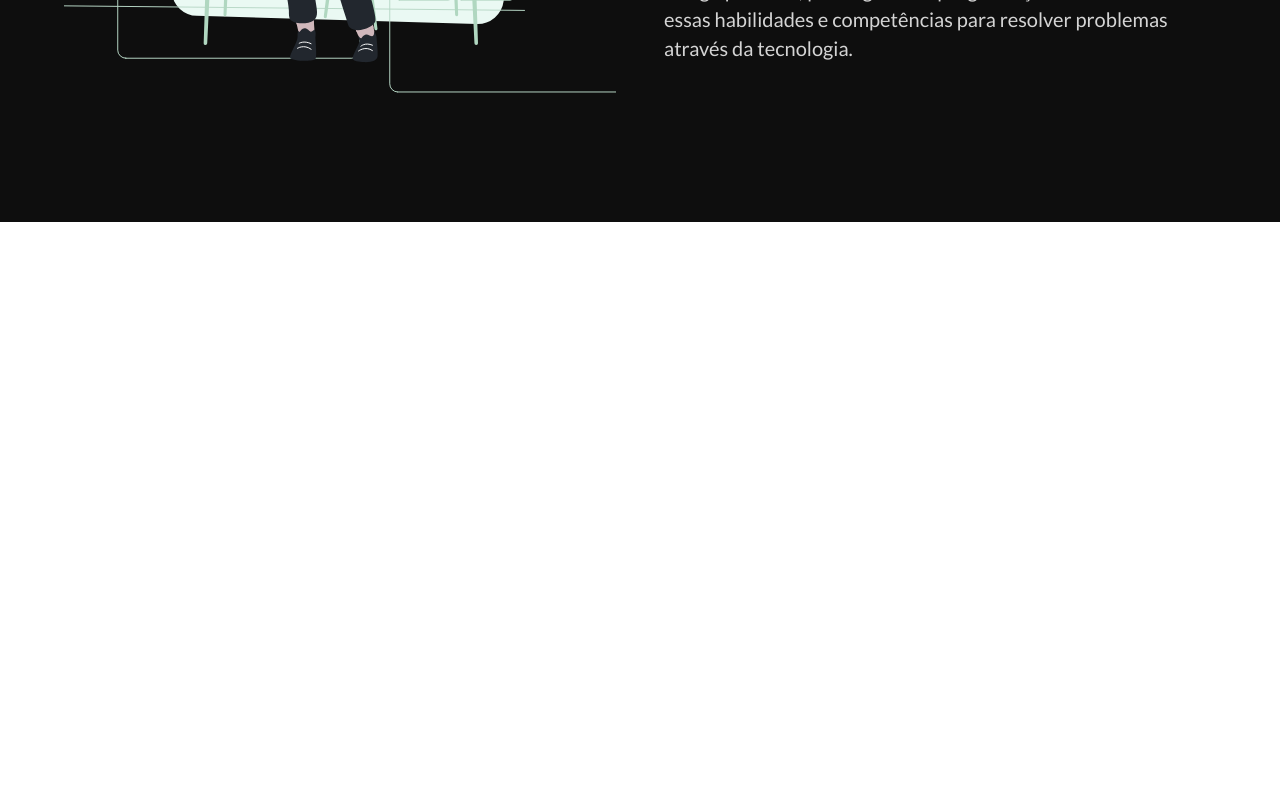
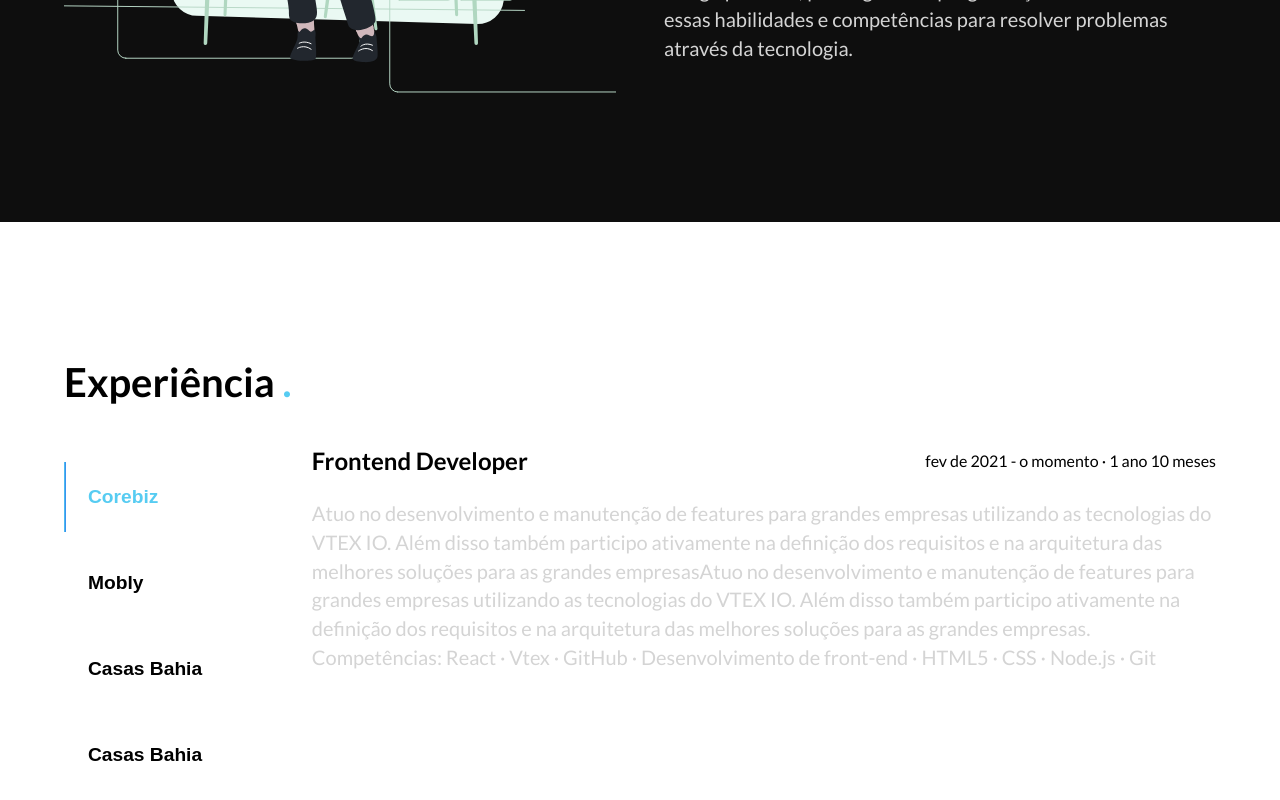
Before and after one commit to thallesyam/my-website, a Next.js app: page / in a window 1280 px wide. Shown: the part 1170-1970 px from the top of the page. Before the commit the page ends 1392 px from the top, so only its background shows below. Built offline with nearby package versions, Linux system fonts and the light colour scheme.

Commit message:
feat: create experience section

```diff
--- /dev/null
+++ b/src/components/ExperienceSection/index.tsx
@@ -0,0 +1,82 @@
+import { useState } from 'react'
+import { React } from '../../assets/React'
+
+import style from './styles.module.scss'
+
+const jobs = [
+  {
+    id: 1,
+    company: 'Corebiz',
+    role: 'Frontend Developer',
+    period: 'fev de 2021 - o momento · 1 ano 10 meses',
+    description:
+      'Atuo no desenvolvimento e manutenção de features para grandes empresas utilizando as tecnologias do VTEX IO. Além disso também participo ativamente na definição dos requisitos e na arquitetura das melhores soluções para as grandes empresasAtuo no desenvolvimento e manutenção de features para grandes empresas utilizando as tecnologias do VTEX IO. Além disso também participo ativamente na definição dos requisitos e na arquitetura das melhores soluções para as grandes empresas. Competências: React · Vtex · GitHub · Desenvolvimento de front-end · HTML5 · CSS · Node.js · Git',
+  },
+  {
+    id: 2,
+    company: 'Mobly',
+    role: 'Estágio Frontend',
+    period: 'jul de 2020 - fev de 2021 · 8 meses',
+    description:
+      'Criação de novas funcionalidades, automação de processos e participação ativa em todas as etapas de uma equipe de marketing.Criação de novas funcionalidades, automação de processos e participação ativa em todas as etapas de uma equipe de marketing. Competências: Salesforce.com · JavaScript · JQuery · HTML5 · CSS · Node.js',
+  },
+  {
+    id: 3,
+    company: 'Casas Bahia',
+    role: 'Vendedor',
+    period: 'nov de 2019 - jul de 2020 · 9 meses',
+    description:
+      'Atuei como vendedor criando excelentes experiências de compra, orientando os clientes e oferencendo os melhores produtos e serviços disponíveis Atuei como vendedor criando excelentes experiências de compra, orientando os clientes e oferencendo os melhores produtos e serviços disponíveis. Competências: Vendas · Atendimento ao cliente · Comunicação · Comunicação intercultural',
+  },
+  {
+    id: 4,
+    company: 'Casas Bahia',
+    role: 'Jovem Aprendiz',
+    period: 'mar de 2018 - ago de 2019 · 1 ano 6 meses',
+    description:
+      'Como aprendiz trabalhei em diversos setores e aprendi diversas funções, entre elas o crediário, vendas e o estoque. Durante esse período desempenhei funções administrativas, vendas e de logística.Como aprendiz trabalhei em diversos setores e aprendi diversas funções, entre elas o crediário, vendas e o estoque. Durante esse período desempenhei funções administrativas, vendas e de logística. Competências: Vendas · Atendimento ao cliente · Comunicação',
+  },
+]
+
+export function ExperienceSection() {
+  const [selectedIdCompany, setSelectedIdCompany] = useState(1)
+  const company = jobs.find((job) => job.id === selectedIdCompany)
+
+  return (
+    <section className={style.experience}>
+      <section>
+        <h3>
+          Experiência <span>.</span>
+        </h3>
+
+        <div className={style.container}>
+          <div className={style.tab_container}>
+            {jobs.map((job) => (
+              <button
+                onClick={() => setSelectedIdCompany(job.id)}
+                key={job.id}
+                className={`
+                  ${style.tab_item}
+                  ${selectedIdCompany === job.id && style.isActive}
+                `}
+              >
+                <p>{job.company}</p>
+              </button>
+            ))}
+          </div>
+
+          <div className={style.content_container}>
+            <div className={style.content_header}>
+              <p>{company?.role}</p>
+              <span>{company?.period}</span>
+            </div>
+
+            <div className={style.content_body}>
+              <p>{company?.description}</p>
+            </div>
+          </div>
+        </div>
+      </section>
+    </section>
+  )
+}
--- /dev/null
+++ b/src/components/ExperienceSection/styles.module.scss
@@ -0,0 +1,88 @@
+@import '../../styles/variables.scss';
+
+.experience {
+  padding: 6rem 4rem;
+
+  > section {
+    max-width: 77rem;
+    margin: 0 auto;
+
+    > h3 {
+      font-size: 2.5rem;
+
+      span {
+        color: $primary-500;
+      }
+    }
+
+    .container {
+      display: flex;
+      gap: 2rem;
+
+      .tab_container {
+        width: 17.188rem;
+
+        .tab_item {
+          margin: 1rem 0;
+          position: relative;
+          padding: 1.5rem;
+          cursor: pointer;
+          background-color: transparent;
+          border: none;
+          display: block;
+          width: 100%;
+          text-align: left;
+
+          > p {
+            margin: 0;
+            font-size: 1.2rem;
+            font-weight: 700;
+          }
+        }
+
+        .tab_item.isActive {
+          > p {
+            color: $primary-500;
+          }
+
+          &::after {
+            content: '';
+            width: 2px;
+            height: 100%;
+            background: $primary-gradient;
+            position: absolute;
+            left: 0px;
+            top: 0;
+          }
+        }
+      }
+
+      .content_container {
+        width: 100%;
+
+        .content_header {
+          display: flex;
+          justify-content: space-between;
+          align-items: center;
+
+          > p {
+            font-size: 1.5rem;
+            font-weight: 700;
+            margin: 0;
+          }
+
+          > span {
+            font-size: 1rem;
+          }
+        }
+
+        .content_body {
+          font-size: 1.25rem;
+          line-height: 1.8rem;
+          color: #d4d4d4;
+          margin: 1.5rem 0 0;
+        }
+      }
+    }
+  }
+}
--- a/src/pages/index.tsx
+++ b/src/pages/index.tsx
@@ -1,12 +1,13 @@
 import { AboutSection } from '../components/AboutSection'
+import { ExperienceSection } from '../components/ExperienceSection'
 import { StartSection } from '../components/StartSection'
 
 export default function Home() {
   return (
     <main>
       <StartSection />
-
       <AboutSection />
+      <ExperienceSection />
     </main>
   )
 }
```
